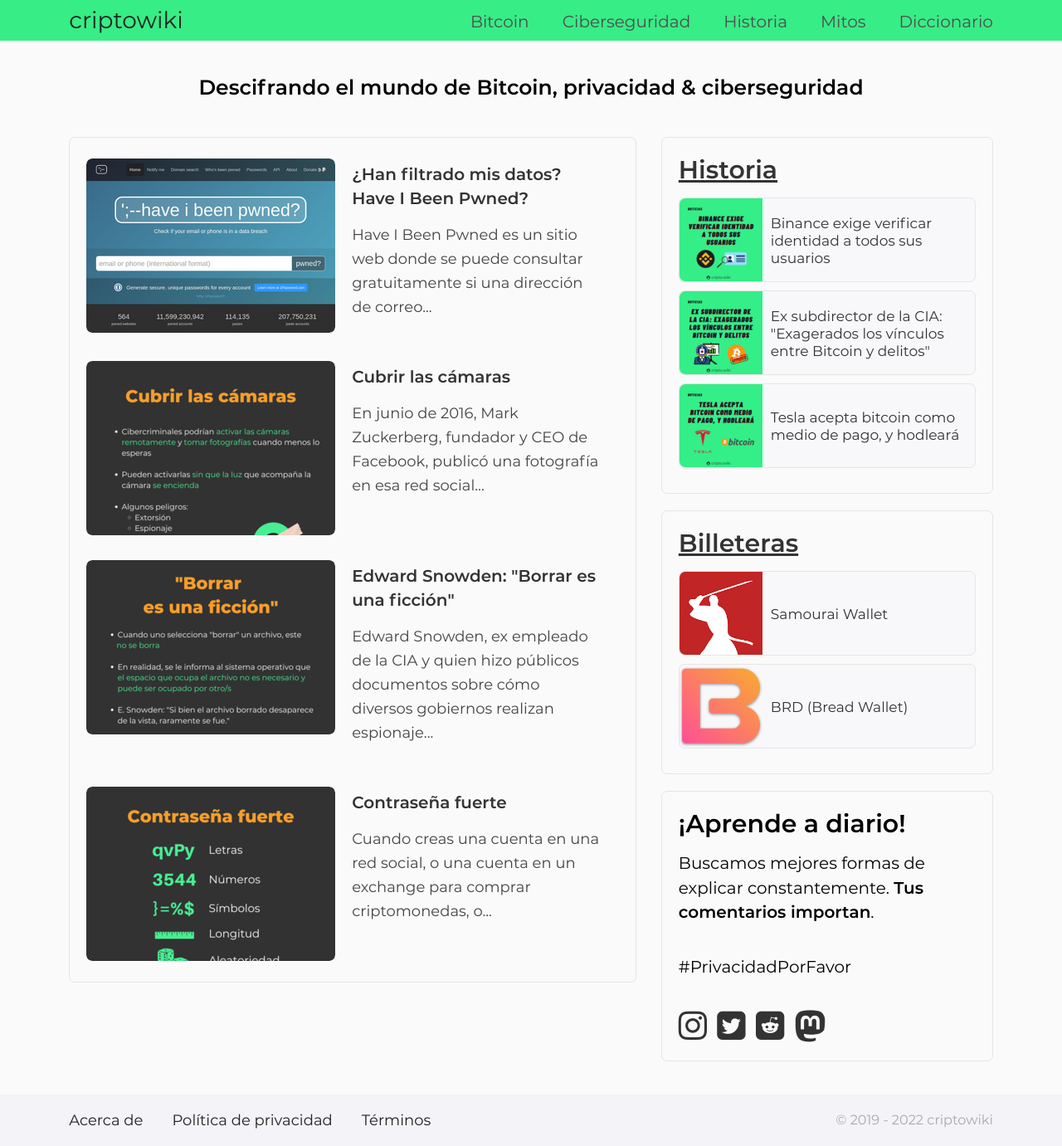
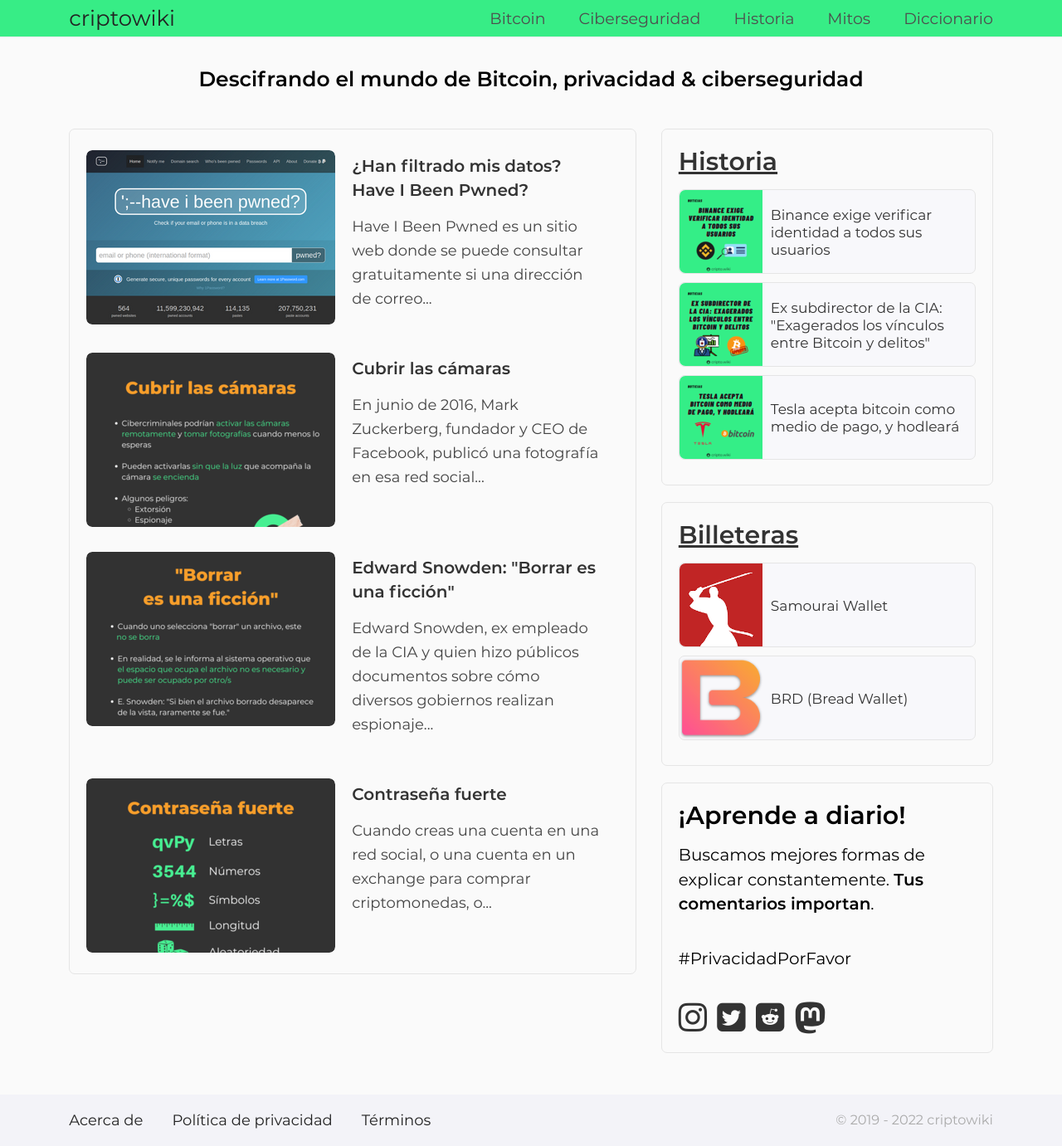
Before and after one commit to criptowiki/criptowiki, a Jekyll site: the page built from index.html, in a window 1280 px wide and 1381 px high. Shown: the whole window at 83% size. Built offline with Jekyll 4.4.1, drawn with Linux system fonts in a browser that asks for light colours; some web fonts are replaced.

Commit message:
Reduce site header

```diff
--- a/assets/css/main.sass
+++ b/assets/css/main.sass
@@ -9,10 +9,10 @@
 
 #site-header
     position: fixed
-    padding: 7px 0
+    padding: 4px 0
     top: 0
     width: 100%
-    height: 50px
+    height: 45px
     background-color: $green
     border-bottom: 1px solid #EEE
     z-index: 100
@@ -20,10 +20,10 @@
 #site-nav-trigger
     display: none
     float: left
-    margin-top: 6px
+    margin-top: 4px
     margin-left: 10px
     width: 23px
-    font-size: 1.4em
+    font-size: 1.3em
     cursor: pointer
 
 #site-nav-trigger i
@@ -37,9 +37,10 @@
 
 #site-title
     float: left
+    margin-top: 2px
 
 #site-title a
-    font-size: 1.4em
+    font-size: 1.3em
     text-decoration: none
     color: $black
 
@@ -51,7 +52,7 @@
     float: left
     margin-top: 2px
     padding: 5px 20px
-    font-size: 1em
+    font-size: 0.95em
     text-decoration: none
     color: #4D4D4D
 
@@ -61,7 +62,7 @@
 #page-content
     flex: 1
     padding-top: 40px
-    margin-top: 50px
+    margin-top: 40px
 
 #site-footer
     flex: none
@@ -114,7 +115,7 @@
     #site-nav
         display: none
         position: fixed
-        top: 49px
+        top: 44px
         left: 0
         width: 100%
         height: 100%
```
